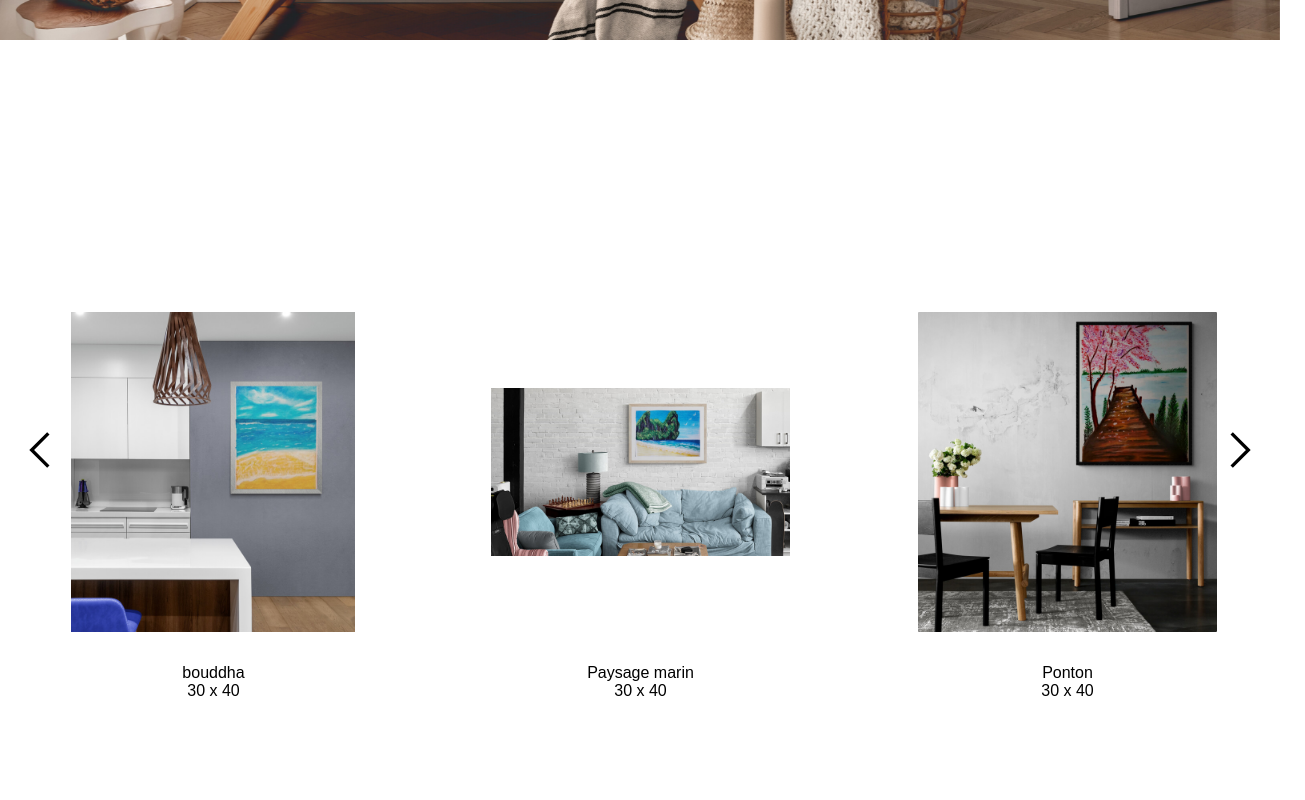
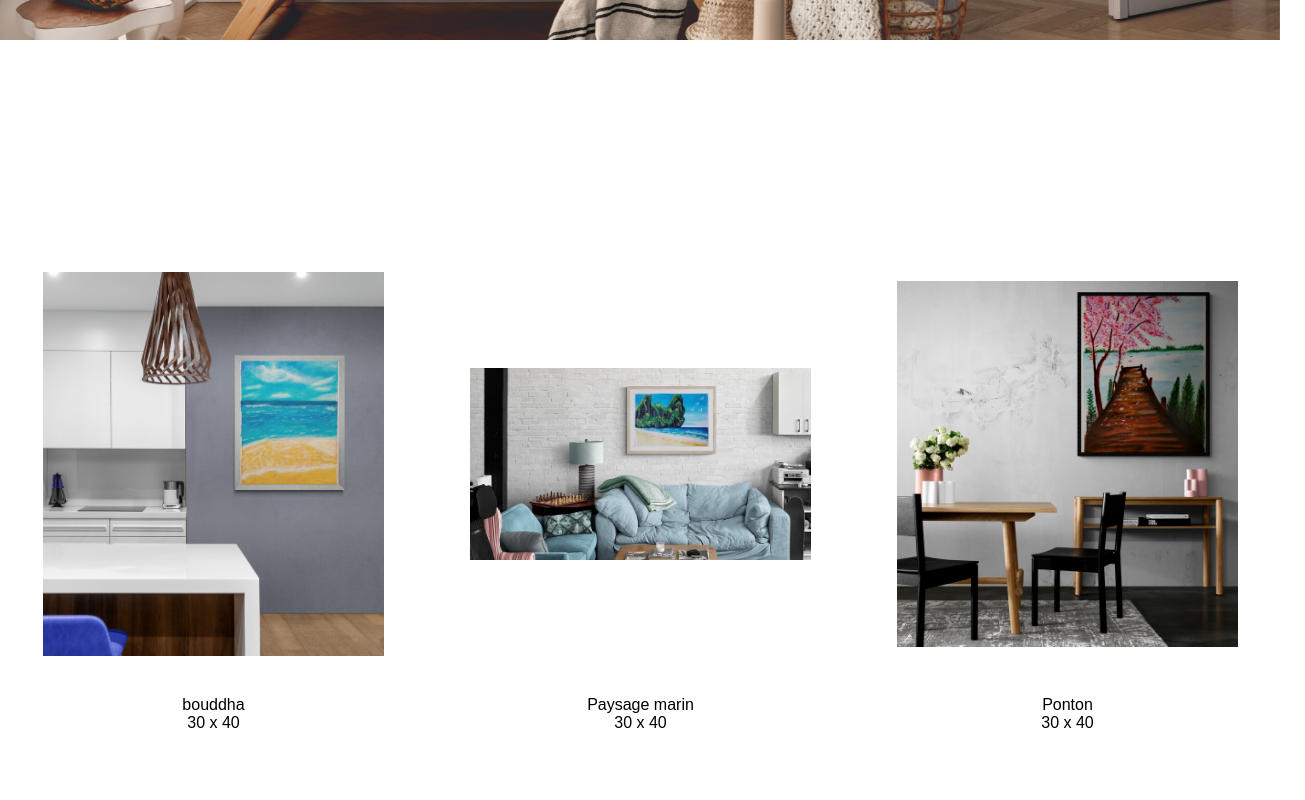
Before and after one commit to davidotch/lunea_coconut, a React (Create React App) app: page / in a window 1280 px wide. Shown: the part 760-1560 px from the top of the page, 1305 px wide, since content can reach past the window. Built offline with nearby package versions, Linux system fonts and the light colour scheme.

Commit message:
fix margin & height

```diff
--- a/src/style/carousel.css
+++ b/src/style/carousel.css
@@ -1,11 +1,12 @@
 .content {
+  height: 100vh;
   text-align: center;
   background-color: rgba(255, 255, 255, 1);
 }
 
 .container {
-  margin: auto;
-  padding-top: 10rem;
+  /* margin: auto; */
+  padding-top: 7rem;
   width: 100%;
   height: 100vh;
 }
@@ -17,17 +18,17 @@ img-container {
 .img {
   display: flex;
   margin: 2rem auto;
-  height: 40vh;
-  width: 70%;
-  border-radius: 1px;
+  height: 50vh;
+  width: 80%;
+  /* border-radius: 3px; */
   object-fit: contain;
-  opacity: 1;
+  /* box-shadow: 0 10px 20px rgba(0, 0, 0, 0.19), 0 6px 6px rgba(0, 0, 0, 0.23); */
   transition: transform 0.4s ease-in-out, opacity 0.8s ease-in-out;
 }
 
 img:hover {
-  transform: scale(1.1);
-  opacity: 0.9;
+  object-fit: contain;
+  transform: scale(1.05);
 }
 
 .description {
@@ -36,7 +37,14 @@ img:hover {
   font-weight: lighter;
 }
 
-.slick-prev {
+.slick-dots li button:before {
+  font-size: 0.5rem;
+  line-height: 4rem;
+}
+
+/* ----------Arrow---------- */
+
+/* .slick-prev {
   top: 160px !important;
   left: 20px !important;
   z-index: 1;
@@ -56,4 +64,4 @@ img:hover {
 .prev-slick-arrow {
   color: #333;
   font-size: 40px;
-}
+} */
```
